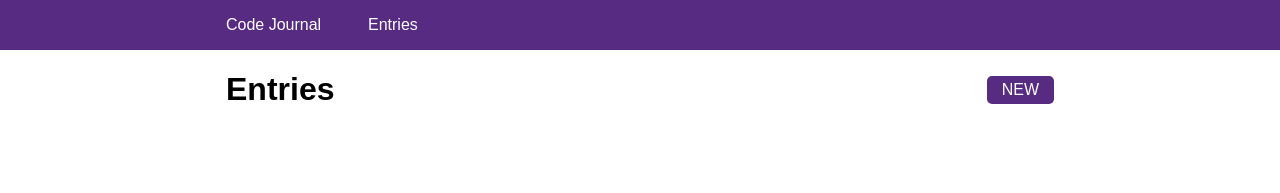
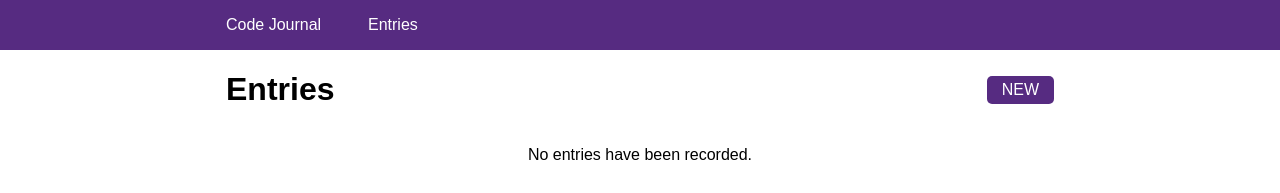
Before and after one commit to daniel-sj-hong/code-journal, a website: page index.html in a window 1280 px wide. Both pictures are taken after a click on the link "Entries". Drawn offline with Linux system fonts and the light colour scheme; a web font is replaced by a local one.

Commit message:
made it so that if there are no entries and you click on the Entries nav link, it will show that no entries have been recorded

```diff
--- a/css/styles.css
+++ b/css/styles.css
@@ -57,6 +57,10 @@ ul {
   padding-left: 0;
 }
 
+img {
+  width: 100%;
+}
+
 .align-center {
   display: flex;
   align-items: center;
@@ -74,3 +78,7 @@ a {
   border-radius: 5px;
   font-size: 16px;
 }
+
+.text-center {
+  text-align: center;
+}
--- a/index.html
+++ b/index.html
@@ -78,6 +78,11 @@
               <a href="#" class="new-button">NEW</a>
             </div>
           </div>
+          <div class="row hidden none">
+            <div class="column-full">
+              <p class="text-center">No entries have been recorded.</p>
+            </div>
+          </div>
           <ul>
             <li>
             </li>
--- a/js/main.js
+++ b/js/main.js
@@ -6,6 +6,7 @@ var $form = document.querySelector('form');
 var $li = document.querySelector('li');
 var $entries = document.querySelector('.entries');
 var $input = document.querySelectorAll('.input');
+var $noEntries = document.querySelector('.none');
 
 $photo.addEventListener('input', handleInput);
 $form.addEventListener('submit', handleSubmit);
@@ -54,6 +55,7 @@ function renderTree(newObject) {
   $columnHalfTwo.appendChild($rowTwo);
 
   var $h3 = document.createElement('h3');
+  $h3.setAttribute('class', 'margin-top-0');
   $h3.textContent = newObject.title;
   $rowTwo.appendChild($h3);
 
@@ -76,10 +78,13 @@ function handleLoad(event) {
 }
 
 function handleClick(event) {
+  if (data.entries.length === 0) {
+    $noEntries.className = 'row none';
+  }
   data.view = 'entries';
   for (var i = 0; i < $input.length; i++) {
-    var test = $input[i].getAttribute('data-view');
-    if (data.view === test) {
+    var view = $input[i].getAttribute('data-view');
+    if (data.view === view) {
       $input[i].className = 'input';
     } else {
       $input[i].className = 'input hidden';
```
